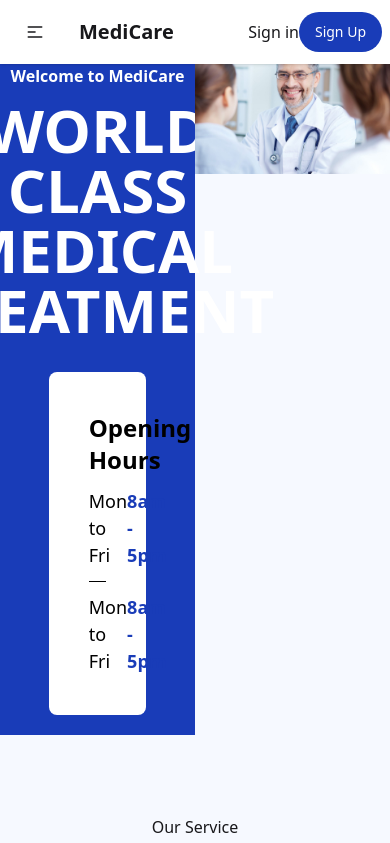
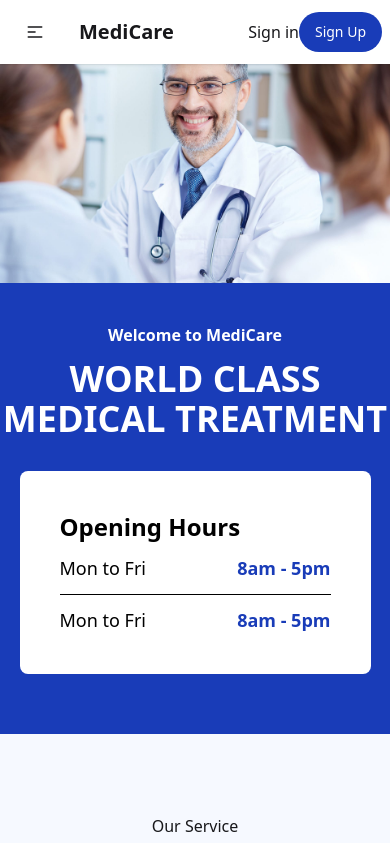
Before and after one commit to riday-kumar/MediCare-client, a Next.js app: page / in a window 390 px wide. Shown: the top 843 px of the page. Built offline with nearby package versions, Linux system fonts and the light colour scheme; no server answers.

Commit message:
header responsive

```diff
--- a/src/app/(home)/Header.jsx
+++ b/src/app/(home)/Header.jsx
@@ -3,29 +3,29 @@ import React from "react";
 
 const Header = () => {
   return (
-    <div className="grid grid-cols-2">
-      <div className="space-y-3 text-white bg-blue-800 flex flex-col justify-center items-center">
+    <div className="grid lg:grid-cols-2">
+      <div className="max-lg:order-2 py-10 space-y-3 text-white bg-blue-800 flex flex-col justify-center items-center">
         <p className="font-semibold">Welcome to MediCare</p>
-        <h1 className="text-6xl font-bold uppercase text-center">
+        <h1 className="text-4xl lg:text-6xl font-bold uppercase text-center">
           World Class Medical Treatment{" "}
         </h1>
         {/* opening hour */}
-        <div className="space-y-3 my-5 bg-white rounded-lg text-black  p-10 w-[50%]">
+        <div className="space-y-3 my-5 bg-white rounded-lg text-black  p-10 w-[90%] lg:w-[50%]">
           <p className="text-2xl font-semibold">Opening Hours</p>
-          <div className="flex justify-between items-center text-[18px]">
+          <div className="flex gap-3 justify-between items-center text-[18px]">
             <p>Mon to Fri</p>
             <p className="text-blue-800 font-semibold">8am - 5pm</p>
           </div>
           <hr />
-          <div className="flex justify-between items-center text-[18px]">
+          <div className="flex gap-3 justify-between items-center text-[18px]">
             <p>Mon to Fri</p>
             <p className="text-blue-800 font-semibold">8am - 5pm</p>
           </div>
         </div>
       </div>
-      <div>
+      <div className="max-lg:order-1">
         <Image
-          className="w-full object-cover"
+          className="w-fit object-cover h-full"
           src="/images/bgdrs.jpg"
           width={1200}
           height={400}
--- a/src/middleware.ts
+++ b/src/middleware.ts
@@ -8,7 +8,7 @@ const isProtectedRoute = createRouteMatcher([
 
 export default clerkMiddleware(async (auth, request) => {
   if (isProtectedRoute(request)) {
-    const { userId } = await auth(); // Now async & safe
+    const { userId } = await auth();
     if (!userId) {
       const homeUrl = new URL("/", request.url);
       return NextResponse.redirect(homeUrl);
```
